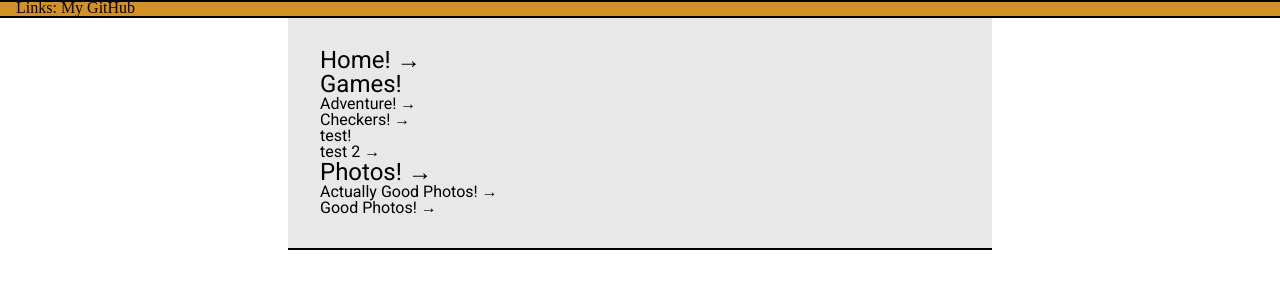
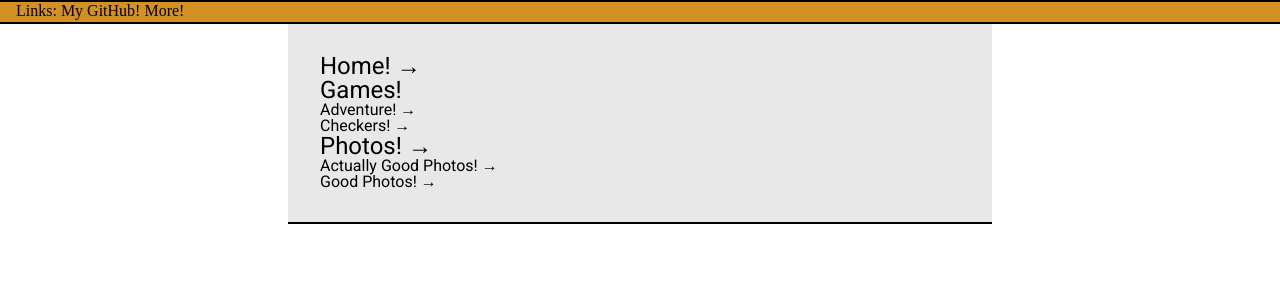
Before and after one commit to VeryGoodDog/VeryGoodDogs-site, a PHP site: page /links/index.php in a window 1280 px wide. Shown: the part 100-400 px from the top of the page. Run offline with PHP 8.4, Linux system fonts and the light colour scheme; data that the repository does not hold is empty; some libraries are stand-ins or nearby versions.

Commit message:
links overhaul and improvement

```diff
--- a/header.css
+++ b/header.css
@@ -49,6 +49,8 @@ body {
   background-color: #d39023;
   white-space: nowrap;
   margin-top: 100px;
+  padding-top: 3px;
+  padding-bottom: 3px;
 }
 
 .link {
--- a/header.php
+++ b/header.php
@@ -17,6 +17,7 @@
   </div>
 </header>
 <div id="links">
-  <a class="link" href="/links/index.php">Links:</a>
-  <a class="link" href="https://github.com/VeryGoodDog">My GitHub</a>
+  <a class="link">Links:</a>
+  <a class="link" href="https://github.com/VeryGoodDog">My GitHub!</a>
+  <a class="link" href="/links/index.php">More!</a>
 </div>
--- a/links/index.php
+++ b/links/index.php
@@ -9,28 +9,26 @@
     $file = file_get_contents($_SERVER['DOCUMENT_ROOT'].'/links/links.json');
     $json = json_decode($file);
     echo "<div class='showcase'><ul id='mainNav'>";
-    for ($i=0; $i < sizeof($json->links); $i++) {
-      parseLink($json->links[$i]);
-    }
+    parseLinks($json->links);
     echo "</ul></div>";
-    function parseLink($links) {
+    function parseLinks($links) {
+      for ($i=0; $i < sizeof($links); $i++) {
         echo "<li>";
-      $title = $links->title;
-      if ($links->link != NULL) {
-        $link = $links->link;
+        $title = $links[$i]->title;
+        if ($links[$i]->link != NULL) {
+          $link = $links[$i]->link;
           echo "<a href= '/$link'>$title</a>";
         } else {
           echo "$title";
         }
-      if ($links->children != NULL) {
+        if ($links[$i]->children != NULL) {
           echo "<ul>";
-        for ($childrenI=0; $childrenI < sizeof($links->children); $childrenI++) {
-          parseLink($links->children[$childrenI]);
-        }
+          parseLinks($links[$i]->children);
           echo "</ul>";
         }
         unset($title,$link,$children);
         echo "</li>";
       }
+    }
   ?>
 </body>
--- a/links/links.json
+++ b/links/links.json
@@ -14,16 +14,7 @@
         },
         {
         "title":"Checkers!",
-        "link":"showcases/apps/checkers/index.php",
-        "children":[
-          {
-            "title":"test!"
-          },
-          {
-            "title":"test 2",
-            "link":"index.php"
-          }
-        ]
+        "link":"showcases/apps/checkers/index.php"
         }
       ]
     },
```
Lines whose indentation alone changed are shown as unchanged.
